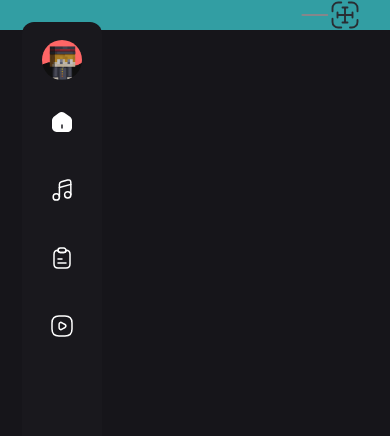
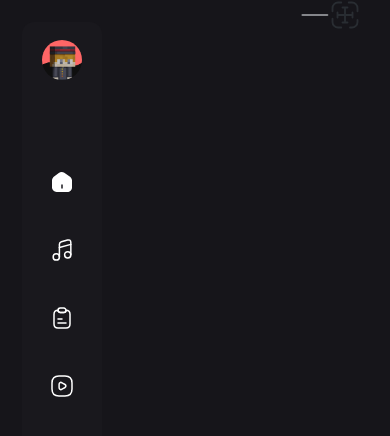
Before and after one commit to vleerapp/Vleer, a Nuxt app: page / in a window 390 px wide. Shown: the top 436 px of the page. Built offline with nearby package versions, Linux system fonts and the light colour scheme.

Commit message:
mobile fix

```diff
--- a/css/media.css
+++ b/css/media.css
@@ -79,7 +79,7 @@
   #sidenav_tabs {
     position: absolute;
     width: 100%;
-    top: 70px;
+    top: 130px;
     display: flex;
     flex-direction: column;
     justify-content: center;
--- a/css/titlebar.css
+++ b/css/titlebar.css
@@ -1,6 +1,6 @@
 .titlebar {
-  height: 30px;
-  background: #329ea3;
+  height: 40px;
+  background: transparent;
   user-select: none;
   display: flex;
   justify-content: flex-end;
@@ -8,6 +8,7 @@
   top: 0;
   left: 0;
   right: 0;
+  z-index: 1000;
 }
 
 .titlebar-button {
```
